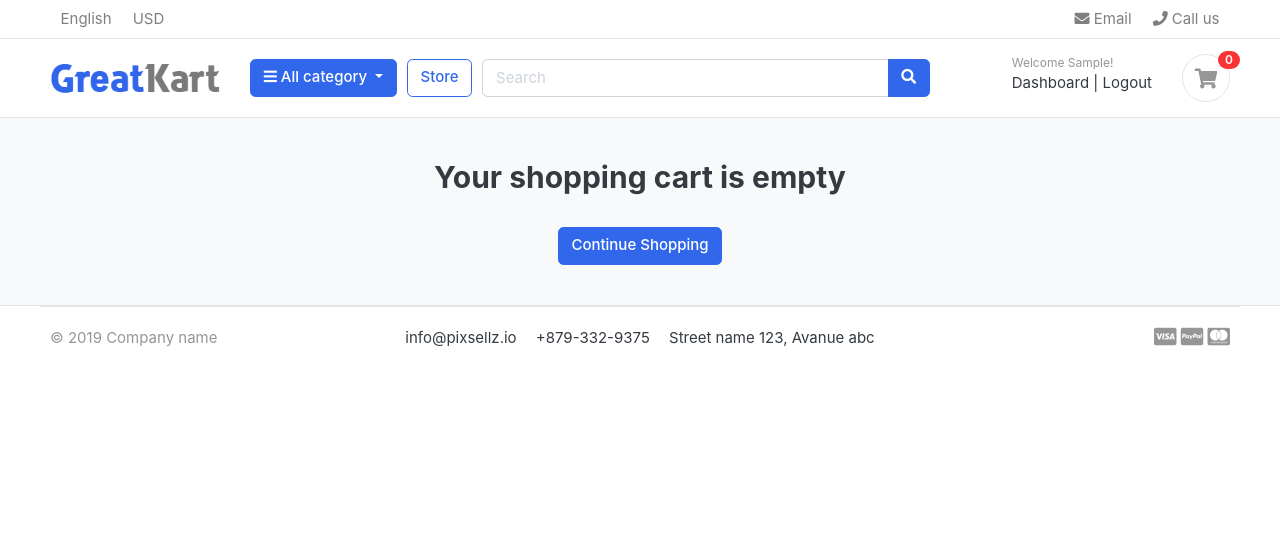
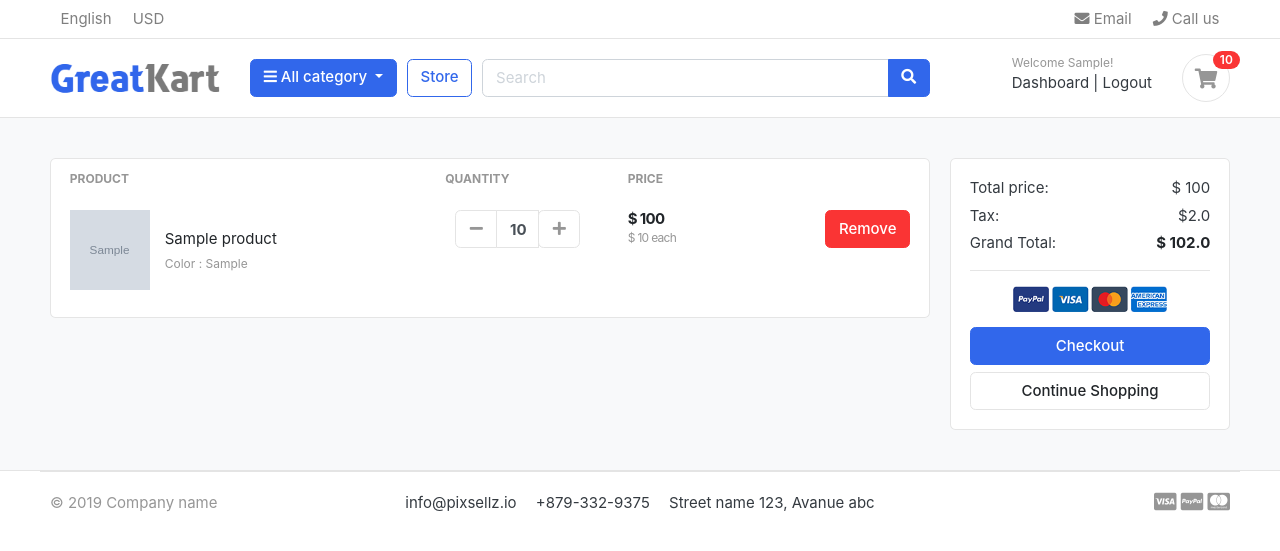
Before and after one commit to pujaram22/Shopkart-django, a Django app: page /cart/ in a window 1280 px wide. Shown: the top 551 px of the page. Run offline with Django 5.2, Linux system fonts and the light colour scheme; a user stored in the database is signed in; tables that the repository leaves empty hold one stand-in row (values such as "Sample post"); grey boxes marked "Sample" are stand-in pictures; some libraries are stand-ins or nearby versions; some web fonts are replaced.

Commit message:
handled cart and checkout page for the logged in users

```diff
--- a/carts/context_processors.py
+++ b/carts/context_processors.py
@@ -9,7 +9,10 @@ def counter(request):
     else:
         try:
             cart = Cart.objects.filter(cart_id=_cart_id(request))
-            cart_items = CartItem.objects.all().filter(cart=cart[:1])
+            if request.user.is_authenticated:
+                cart_items = CartItem.objects.all().filter(user=request.user)
+            else:
+                  cart_items = CartItem.objects.all().filter(cart=cart[:1])
             for cart_item in cart_items:
                 cart_count += cart_item.quantity
         except Cart.DoesNotExist:
--- a/carts/models.py
+++ b/carts/models.py
@@ -1,6 +1,7 @@
 from django.db import models
 
 from store.models import Product, Variation
+from accounts.models import Account
 
 # Create your models here.
 
@@ -13,9 +14,10 @@ class Cart(models.Model):
 
 
 class CartItem(models.Model):
+    user          = models.ForeignKey(Account, on_delete=models.CASCADE, null=True)
     product       = models.ForeignKey(Product, on_delete=models.CASCADE)
     variations    = models.ManyToManyField(Variation, blank=True)
-    cart          = models.ForeignKey(Cart, on_delete=models.CASCADE)
+    cart          = models.ForeignKey(Cart, on_delete=models.CASCADE, null=True)
     quantity      = models.IntegerField()
     is_active     = models.BooleanField(default= True)
 
--- a/carts/urls.py
+++ b/carts/urls.py
@@ -6,4 +6,5 @@ urlpatterns = [
     path('add_cart/<int:product_id>/' , views.add_cart, name='add_cart'),
     path('remove_cart/<int:product_id>/<int:cart_item_id>/', views.remove_cart, name='remove_cart'),
     path('remove_cart_item/<int:product_id>/<int:cart_item_id>/' , views.remove_cart_item, name='remove_cart_item'),
+    path('checkout/', views.checkout, name='checkout'),
 ]
--- a/carts/views.py
+++ b/carts/views.py
@@ -1,12 +1,11 @@
-from django.http import HttpResponse
-from django.shortcuts import get_object_or_404, render,redirect
-
+from django.shortcuts import render, redirect, get_object_or_404
+from store.models import Product, Variation
 from .models import Cart, CartItem
 from django.core.exceptions import ObjectDoesNotExist
-
-from store.models import Product, Variation
+from django.contrib.auth.decorators import login_required
 
 # Create your views here.
+from django.http import HttpResponse
 
 def _cart_id(request):
     cart = request.session.session_key
@@ -14,119 +13,204 @@ def _cart_id(request):
         cart = request.session.create()
     return cart
 
+def add_cart(request, product_id):
+    current_user = request.user
+    product = Product.objects.get(id=product_id) #get the product
+    # If the user is authenticated
+    if current_user.is_authenticated:
+        product_variation = []
+        if request.method == 'POST':
+            for item in request.POST:
+                key = item
+                value = request.POST[key]
 
-def add_cart(request, product_id):
-    product = Product.objects.get(id=product_id)#get the product
-    product_variation = []
-    if request.method == 'POST':
-       for item in request.POST:
-           key = item
-           value = request.POST[key]
+                try:
+                    variation = Variation.objects.get(product=product, variation_category__iexact=key, variation_value__iexact=value)
+                    product_variation.append(variation)
+                except:
+                    pass
 
 
-           try:
-               variation = Variation.objects.get(product=product,variation_category__iexact=key, variation_value__iexact=value)
-               product_variation.append(variation)
-           except:
-               pass
+        is_cart_item_exists = CartItem.objects.filter(product=product, user=current_user).exists()
+        if is_cart_item_exists:
+            cart_item = CartItem.objects.filter(product=product, user=current_user)
+            ex_var_list = []
+            id = []
+            for item in cart_item:
+                existing_variation = item.variations.all()
+                ex_var_list.append(list(existing_variation))
+                id.append(item.id)
+
+            if product_variation in ex_var_list:
+                # increase the cart item quantity
+                index = ex_var_list.index(product_variation)
+                item_id = id[index]
+                item = CartItem.objects.get(product=product, id=item_id)
+                item.quantity += 1
+                item.save()
+
+            else:
+                item = CartItem.objects.create(product=product, quantity=1, user=current_user)
+                if len(product_variation) > 0:
+                    item.variations.clear()
+                    item.variations.add(*product_variation)
+                item.save()
+        else:
+            cart_item = CartItem.objects.create(
+                product = product,
+                quantity = 1,
+                user = current_user,
+            )
+            if len(product_variation) > 0:
+                cart_item.variations.clear()
+                cart_item.variations.add(*product_variation)
+            cart_item.save()
+        return redirect('cart')
+    # If the user is not authenticated
+    else:
+        product_variation = []
+        if request.method == 'POST':
+            for item in request.POST:
+                key = item
+                value = request.POST[key]
+
+                try:
+                    variation = Variation.objects.get(product=product, variation_category__iexact=key, variation_value__iexact=value)
+                    product_variation.append(variation)
+                except:
+                    pass
 
 
+        try:
+            cart = Cart.objects.get(cart_id=_cart_id(request)) # get the cart using the cart_id present in the session
+        except Cart.DoesNotExist:
+            cart = Cart.objects.create(
+                cart_id = _cart_id(request)
+            )
+        cart.save()
 
-    try:
-        cart = Cart.objects.get(cart_id=_cart_id(request)) #get the cart using the cart_id present in the session
-    except Cart.DoesNotExist:
-        cart = Cart.objects.create(
-             cart_id = _cart_id(request)
+        is_cart_item_exists = CartItem.objects.filter(product=product, cart=cart).exists()
+        if is_cart_item_exists:
+            cart_item = CartItem.objects.filter(product=product, cart=cart)
+            # existing_variations -> database
+            # current variation -> product_variation
+            # item_id -> database
+            ex_var_list = []
+            id = []
+            for item in cart_item:
+                existing_variation = item.variations.all()
+                ex_var_list.append(list(existing_variation))
+                id.append(item.id)
 
-        )
-    cart.save()
+            print(ex_var_list)
+
+            if product_variation in ex_var_list:
+                # increase the cart item quantity
+                index = ex_var_list.index(product_variation)
+                item_id = id[index]
+                item = CartItem.objects.get(product=product, id=item_id)
+                item.quantity += 1
+                item.save()
+
+            else:
+                item = CartItem.objects.create(product=product, quantity=1, cart=cart)
+                if len(product_variation) > 0:
+                    item.variations.clear()
+                    item.variations.add(*product_variation)
+                item.save()
+        else:
+            cart_item = CartItem.objects.create(
+                product = product,
+                quantity = 1,
+                cart = cart,
+            )
+            if len(product_variation) > 0:
+                cart_item.variations.clear()
+                cart_item.variations.add(*product_variation)
+            cart_item.save()
+        return redirect('cart')
 
 
-    is_cart_item_exists = CartItem.objects.filter(product=product , cart=cart).exists()
-    if is_cart_item_exists:
-        cart_item = CartItem.objects.filter(product = product, cart=cart)
-        #existing_variations
-        #current variations
-        #item_id
-        ex_var_list = []
-        id = []
-        for item in cart_item:
-            existing_variation = item.variations.all()
-            ex_var_list.append(list(existing_variation))
-            id.append(item.id)
+def remove_cart(request, product_id, cart_item_id):
 
-        print(ex_var_list)
-
-        if product_variation in ex_var_list:
-            #increase the cart item quantity
-            index = ex_var_list.index(product_variation)
-            item_id = id[index]
-            item = CartItem.objects.get(product = product, id=item_id)
-            item.quantity += 1
-            item.save()
-        else:
-            item = CartItem.objects.create(product=product, quantity=1, cart=cart)
-            if len(product_variation) > 0:
-             item.variations.clear()
-             item.variations.add(*product_variation)
-            item.save()
-    else:
-        cart_item = CartItem.objects.create(
-             product = product,
-             quantity = 1,
-             cart = cart
-        )
-        if len(product_variation) > 0:
-            cart_item.variations.clear()
-            cart_item.variations.add(*product_variation)
-        cart_item.save()
-    return redirect('cart')
-
-def remove_cart(request, product_id, cart_item_id):
-    cart = Cart.objects.get(cart_id= _cart_id(request))
     product = get_object_or_404(Product, id=product_id)
     try:
-      cart_item = CartItem.objects.get(product=product, cart=cart, id=cart_item_id)
-      if cart_item.quantity > 1:
-        cart_item.quantity -= 1
-        cart_item.save()
-      else:
-        cart_item.delete()
+        if request.user.is_authenticated:
+            cart_item = CartItem.objects.get(product=product, user=request.user, id=cart_item_id)
+        else:
+            cart = Cart.objects.get(cart_id=_cart_id(request))
+            cart_item = CartItem.objects.get(product=product, cart=cart, id=cart_item_id)
+        if cart_item.quantity > 1:
+            cart_item.quantity -= 1
+            cart_item.save()
+        else:
+            cart_item.delete()
     except:
         pass
     return redirect('cart')
 
+
 def remove_cart_item(request, product_id, cart_item_id):
-    cart = Cart.objects.get(cart_id= _cart_id(request))
     product = get_object_or_404(Product, id=product_id)
-    cart_item = CartItem.objects.get(product=product, cart=cart, id=cart_item_id)
+    if request.user.is_authenticated:
+        cart_item = CartItem.objects.get(product=product, user=request.user, id=cart_item_id)
+    else:
+        cart = Cart.objects.get(cart_id=_cart_id(request))
+        cart_item = CartItem.objects.get(product=product, cart=cart, id=cart_item_id)
     cart_item.delete()
     return redirect('cart')
-
-
 
 
 def cart(request, total=0, quantity=0, cart_items=None):
     try:
         tax = 0
         grand_total = 0
-        cart= Cart.objects.get(cart_id=_cart_id(request))
-        cart_items = CartItem.objects.filter(cart=cart, is_active=True)
+        if request.user.is_authenticated:
+            cart_items = CartItem.objects.filter(user=request.user, is_active=True)
+        else:
+            cart = Cart.objects.get(cart_id=_cart_id(request))
+            cart_items = CartItem.objects.filter(cart=cart, is_active=True)
         for cart_item in cart_items:
             total += (cart_item.product.price * cart_item.quantity)
             quantity += cart_item.quantity
         tax = (2 * total)/100
         grand_total = total + tax
     except ObjectDoesNotExist:
-        pass
+        pass #just ignore
 
     context = {
-        'total' : total,
+        'total': total,
         'quantity': quantity,
-        'cart_items' : cart_items,
-        'tax'        : tax,
+        'cart_items': cart_items,
+        'tax'       : tax,
         'grand_total': grand_total,
+    }
+    return render(request, 'store/cart.html', context)
 
+
+@login_required(login_url='login')
+def checkout(request, total=0, quantity=0, cart_items=None):
+    try:
+        tax = 0
+        grand_total = 0
+        if request.user.is_authenticated:
+            cart_items = CartItem.objects.filter(user=request.user, is_active=True)
+        else:
+            cart = Cart.objects.get(cart_id=_cart_id(request))
+            cart_items = CartItem.objects.filter(cart=cart, is_active=True)
+        for cart_item in cart_items:
+            total += (cart_item.product.price * cart_item.quantity)
+            quantity += cart_item.quantity
+        tax = (2 * total)/100
+        grand_total = total + tax
+    except ObjectDoesNotExist:
+        pass #just ignore
+
+    context = {
+        'total': total,
+        'quantity': quantity,
+        'cart_items': cart_items,
+        'tax'       : tax,
+        'grand_total': grand_total,
     }
-
-    return render(request,'store/cart.html',context)
+    return render(request, 'store/checkout.html', context)
--- a/templates/store/cart.html
+++ b/templates/store/cart.html
@@ -103,7 +103,7 @@
                 <p class="text-center mb-3">
                     <img src="{% static './images/misc/payments.png' %}" height="26">
                 </p>
-                <a href="./place-order.html" class="btn btn-primary btn-block"> Checkout </a>
+                <a href="{% url 'checkout' %}" class="btn btn-primary btn-block"> Checkout </a>
                 <a href="{% url 'store' %}" class="btn btn-light btn-block">Continue Shopping</a>
             </div> <!-- card-body.// -->
             </div> <!-- card.// -->
```
Also changed, not shown: accounts/views.py (+54 -1 lines), templates/store/checkout.html (added, +139 -0 lines), carts/migrations/0003_cartitem_user_alter_cartitem_cart.py (added).
